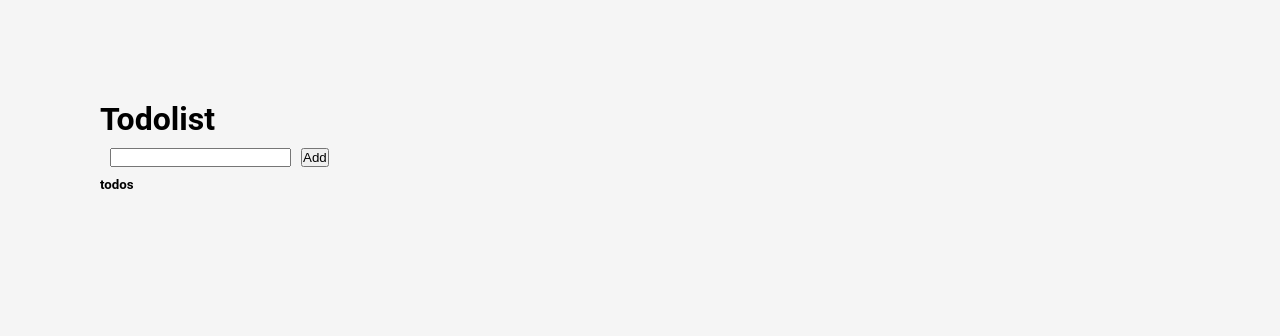
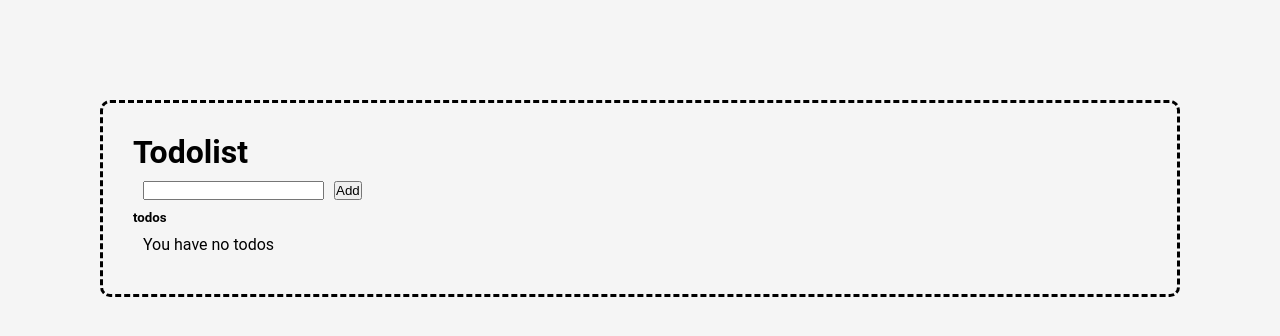
Before and after one commit to RakeshSangem/-machine-coding-tasks, a React (Vite) app: page /todolist in a window 1280 px wide. Shown: the top 336 px of the page. Built offline with nearby package versions, Linux system fonts and the light colour scheme.

Commit message:
Refactor Todolist component to improve UI

```diff
--- a/src/todolist/Todolist.jsx
+++ b/src/todolist/Todolist.jsx
@@ -18,7 +18,13 @@ export default function Todolist() {
   };
 
   return (
-    <div>
+    <div
+      style={{
+        borderStyle: 'dashed',
+        padding: 30,
+        borderRadius: 10,
+      }}
+    >
       <h1>Todolist</h1>
       <form
         style={{
@@ -44,7 +50,8 @@ export default function Todolist() {
           listStyle: 'none',
         }}
       >
-        {tasks.map((task) => {
+        {tasks.length !== 0 ? (
+          tasks.map((task) => {
             return (
               <li
                 key={task.id}
@@ -73,7 +80,16 @@ export default function Todolist() {
                 </button>
               </li>
             );
-        })}
+          })
+        ) : (
+          <p
+            style={{
+              padding: 10,
+            }}
+          >
+            You have no todos
+          </p>
+        )}
       </ul>
     </div>
   );
```
Lines whose indentation alone changed are shown as unchanged.
